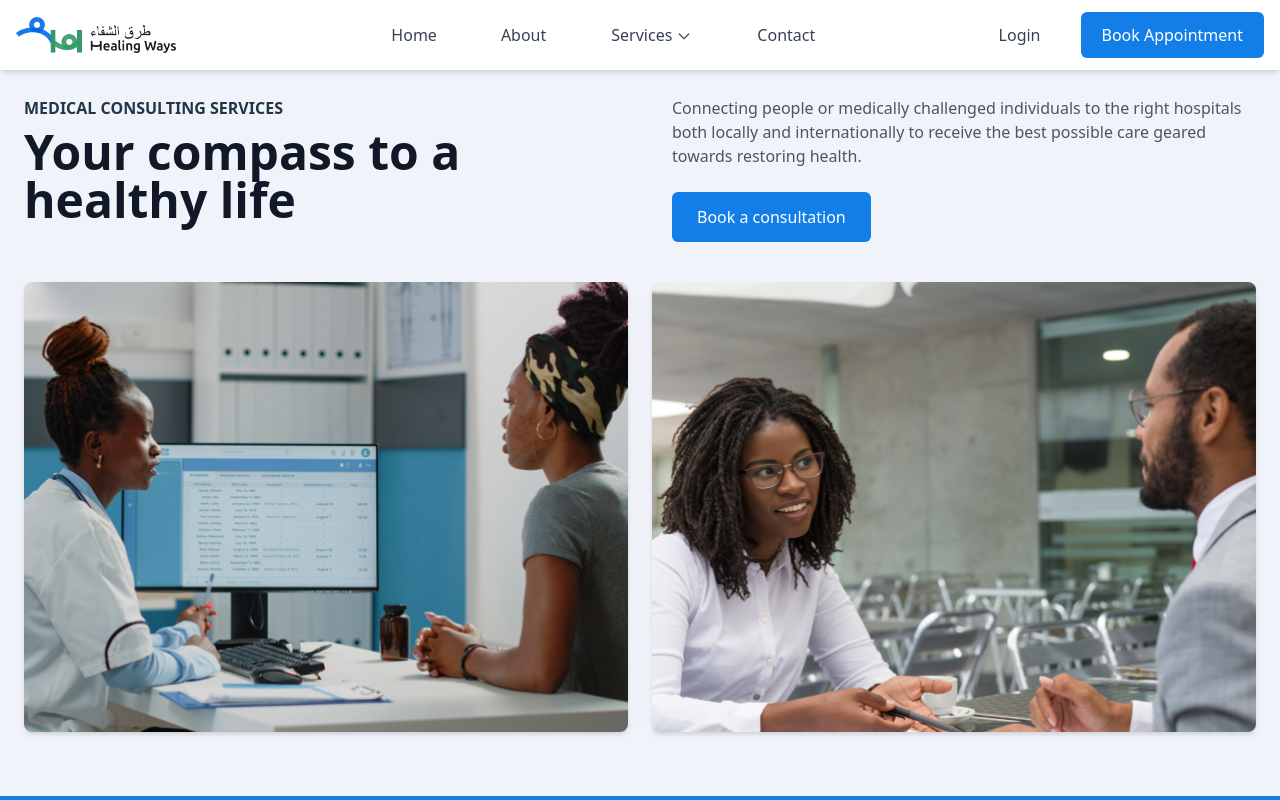
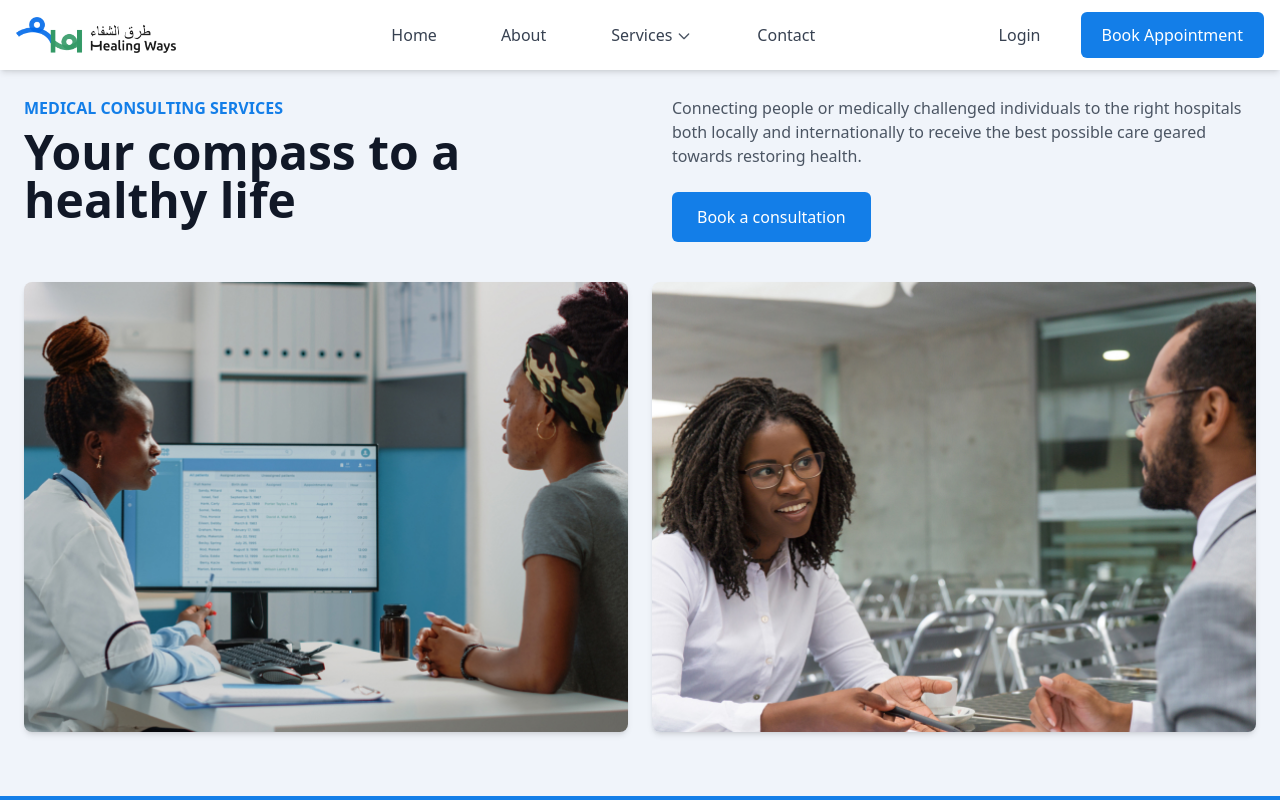
Before and after one commit to Binmuhammad001/healing-ways, a React (Vite) app: page / in a window 1280 px wide. Shown: the top 800 px of the page. Built offline with nearby package versions, Linux system fonts and the light colour scheme.

Commit message:
Update hero.jsx

```diff
--- a/src/components/home/hero.jsx
+++ b/src/components/home/hero.jsx
@@ -12,10 +12,9 @@ export default function Hero() {
 
           {/* Left Column */}
           <div className="md:w-1/2 mb-6 md:mb-0">
-            <p className="text-custom-blue font-semibold uppercase mb-2">
+           <p className="font-semibold uppercase mb-2" style={{ color: '#137EE8' }}>
   Medical Consulting Services
 </p>
-
             <h1 className="text-3xl sm:text-4xl md:text-5xl font-bold text-gray-900">
               Your compass to a healthy life
             </h1>
```
